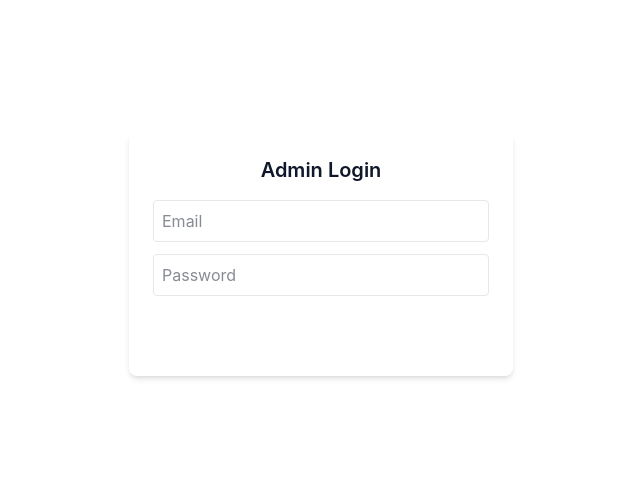
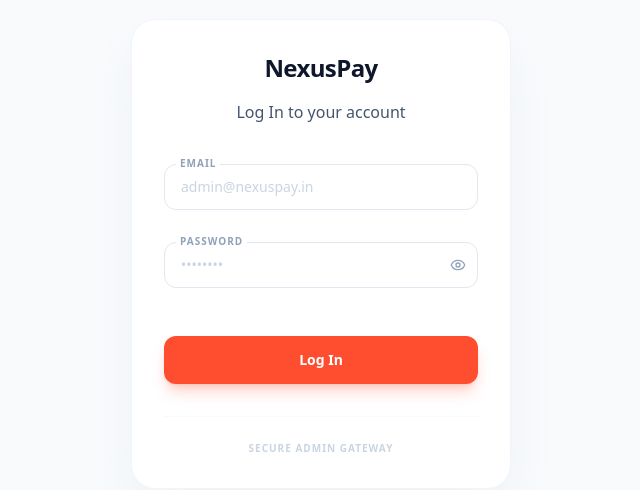
Before and after one commit to prayagupa23/heisenbug-admin, a Next.js app: page /login in a window 1280 px wide. Shown: the part 146-636 px from the top of the page, without its empty margins (319-959 px from the left). Built offline with nearby package versions, Linux system fonts and the light colour scheme; no server answers.

Commit message:
Admin done

```diff
--- a/src/app/login/page.js
+++ b/src/app/login/page.js
@@ -2,10 +2,12 @@
 
 import { useState } from 'react'
 import { supabase } from '@/lib/supabaseClient'
+import { Eye, EyeOff } from 'lucide-react'
 
-export default function LoginPage() {
+export default function AdminLogin() {
     const [email, setEmail] = useState('')
     const [password, setPassword] = useState('')
+    const [showPassword, setShowPassword] = useState(false)
     const [error, setError] = useState(null)
     const [loading, setLoading] = useState(false)
 
@@ -14,63 +16,102 @@ export default function LoginPage() {
         setLoading(true)
         setError(null)
 
+        try {
             const { error } = await supabase.auth.signInWithPassword({
                 email,
                 password,
             })
 
-        if (error) {
-            setError(error.message)
-            setLoading(false)
-            return
-        }
+            if (error) throw error
 
-        // ✅ wait a moment for session to persist
             setTimeout(() => {
                 window.location.href = '/'
-        }, 500)
+            }, 600)
+        } catch (err) {
+            setError(err.message || 'Authentication failed.')
+            setLoading(false)
+        }
     }
 
     return (
-        <div className="min-h-screen flex items-center justify-center bg-background">
-            <form
-                onSubmit={handleLogin}
-                className="bg-card p-6 rounded-lg shadow-md w-full max-w-sm"
-            >
-                <h1 className="text-xl font-semibold mb-4 text-center">
-                    Admin Login
+        <div className="min-h-screen bg-slate-50 flex items-center justify-center p-4 font-sans">
+
+            <div className="w-full max-w-[380px] bg-white rounded-[24px] shadow-2xl shadow-slate-200/60 p-8 border border-slate-100 animate-in fade-in zoom-in-95 duration-300">
+
+                <div className="flex flex-col items-center mb-10">
+                    <h1 className="text-2xl font-bold text-slate-900 tracking-tight">
+                        NexusPay
                     </h1>
+                    <p className="text-base font-medium text-slate-600 mt-4">
+                        Log In to your account
+                    </p>
+                </div>
 
+                {/* Increased spacing from space-y-5 to space-y-8 */}
+                <form onSubmit={handleLogin} className="space-y-8">
                     {error && (
-                    <p className="text-red-500 text-sm mb-3">{error}</p>
+                        <div className="bg-red-50 text-red-600 text-[11px] py-2.5 px-3 rounded-lg border border-red-100 font-medium">
+                            {error}
+                        </div>
                     )}
 
+                    <div className="relative group">
+                        <label className="absolute -top-2 left-3 bg-white px-1 text-[10px] font-bold text-slate-400 uppercase tracking-widest group-focus-within:text-blue-600 transition-colors">
+                            Email
+                        </label>
                         <input
                             type="email"
-                    placeholder="Email"
-                    className="w-full mb-3 p-2 border rounded"
+                            placeholder="admin@nexuspay.in"
+                            className="w-full px-4 py-3 bg-transparent border border-slate-200 rounded-xl text-sm text-slate-800 placeholder-slate-300 focus:outline-none focus:ring-4 focus:ring-blue-500/5 focus:border-blue-600 transition-all"
                             value={email}
-                    onChange={(e) => setEmail(e.target.value)}
+                            onChange={(e) => setEmail(e.target.value.trim())}
                             required
                         />
+                    </div>
 
+                    {/* The space-y-8 on the form adds significant gap here */}
+                    <div className="relative group">
+                        <label className="absolute -top-2 left-3 bg-white px-1 text-[10px] font-bold text-slate-400 uppercase tracking-widest group-focus-within:text-blue-600 transition-colors">
+                            Password
+                        </label>
                         <input
-                    type="password"
-                    placeholder="Password"
-                    className="w-full mb-4 p-2 border rounded"
+                            type={showPassword ? "text" : "password"}
+                            placeholder="••••••••"
+                            className="w-full px-4 py-3 bg-transparent border border-slate-200 rounded-xl text-sm text-slate-800 placeholder-slate-300 focus:outline-none focus:ring-4 focus:ring-blue-500/5 focus:border-blue-600 transition-all"
                             value={password}
                             onChange={(e) => setPassword(e.target.value)}
                             required
                         />
+                        <button
+                            type="button"
+                            onClick={() => setShowPassword(!showPassword)}
+                            className="absolute right-3 top-1/2 -translate-y-1/2 text-slate-400 hover:text-slate-600 transition-colors"
+                        >
+                            {showPassword ? <EyeOff size={16} /> : <Eye size={16} />}
+                        </button>
+                    </div>
+
+                    <div className="flex justify-between items-center -mt-4">
+                        <div /> {/* Spacer */}
+                        <button type="button" className="text-[11px] font-semibold text-slate-400 hover:text-blue-600 transition-colors">
+                        </button>
+                    </div>
 
                     <button
                         type="submit"
                         disabled={loading}
-                    className="w-full bg-primary text-white py-2 rounded"
+                        className="w-full py-3.5 bg-[#FF4D30] hover:bg-[#E6452B] text-white text-sm font-bold rounded-xl shadow-lg shadow-[#FF4D30]/25 transition-all active:scale-[0.97] disabled:opacity-70 disabled:active:scale-100"
                     >
-                    {loading ? 'Signing in...' : 'Login'}
+                        {loading ? 'Authenticating...' : 'Log In'}
                     </button>
                 </form>
+
+                <div className="mt-8 text-center border-t border-slate-50 pt-6">
+                    <p className="text-[10px] text-slate-300 font-bold uppercase tracking-widest">
+                        Secure Admin Gateway
+                    </p>
+                </div>
+            </div>
         </div>
     )
 }
--- a/src/components/Sidebar.js
+++ b/src/components/Sidebar.js
@@ -1,10 +1,14 @@
 'use client'
 
+import { useState } from 'react'
+import { useRouter } from 'next/navigation'
+import { supabase } from '@/lib/supabaseClient'
 import {
   LayoutDashboard,
   Shield,
   LogOut,
-  Megaphone
+  Megaphone,
+  X
 } from 'lucide-react'
 import { cn } from '@/lib/utils'
 
@@ -15,8 +19,17 @@ const mainMenuItems = [
 ]
 
 export default function Sidebar({ activeItem, setActiveItem }) {
+  const [showLogoutConfirm, setShowLogoutConfirm] = useState(false)
+  const router = useRouter()
+
+  const handleLogout = async () => {
+    await supabase.auth.signOut()
+    // Using window.location for a hard refresh to clear any cached admin state
+    window.location.href = '/login'
+  }
+
   return (
-      <div className="w-64 bg-card border-r border-border flex flex-col h-screen">
+      <div className="w-64 bg-card border-r border-border flex flex-col h-screen relative">
         {/* Logo */}
         <div className="p-6 border-b border-border">
           <div className="flex items-center space-x-3">
@@ -71,11 +84,48 @@ export default function Sidebar({ activeItem, setActiveItem }) {
               <p className="text-sm font-medium text-foreground">Prayag Upadhyaya</p>
               <p className="text-xs text-muted-foreground">Super Admin</p>
             </div>
-            <button className="text-muted-foreground hover:text-foreground hover:bg-gray-100 p-1 rounded transition-all duration-200">
+            <button
+                onClick={() => setShowLogoutConfirm(true)}
+                className="text-muted-foreground hover:text-foreground hover:bg-gray-100 p-1 rounded transition-all duration-200"
+            >
               <LogOut className="w-4 h-4" />
             </button>
           </div>
         </div>
+
+        {/* LOGOUT CONFIRMATION OVERLAY */}
+        {showLogoutConfirm && (
+            <div className="fixed inset-0 z-[100] flex items-center justify-center bg-black/40 backdrop-blur-sm p-4 animate-in fade-in duration-200">
+              <div className="bg-white rounded-xl shadow-2xl w-full max-w-sm overflow-hidden border border-border animate-in zoom-in-95 duration-200">
+                <div className="p-6">
+                  <div className="flex items-center gap-4 mb-4">
+                    <div className="w-12 h-12 rounded-full bg-red-50 flex items-center justify-center text-red-600">
+                      <LogOut className="w-6 h-6" />
+                    </div>
+                    <div>
+                      <h3 className="text-lg font-bold text-gray-900">Sign Out</h3>
+                      <p className="text-sm text-gray-500">Are you sure you want to log out?</p>
+                    </div>
+                  </div>
+
+                  <div className="flex gap-3">
+                    <button
+                        onClick={() => setShowLogoutConfirm(false)}
+                        className="flex-1 px-4 py-2.5 bg-gray-100 hover:bg-gray-200 text-gray-700 text-sm font-bold rounded-lg transition-colors"
+                    >
+                      Cancel
+                    </button>
+                    <button
+                        onClick={handleLogout}
+                        className="flex-1 px-4 py-2.5 bg-red-600 hover:bg-red-700 text-white text-sm font-bold rounded-lg transition-all shadow-md active:scale-95"
+                    >
+                      Logout
+                    </button>
+                  </div>
+                </div>
+              </div>
+            </div>
+        )}
       </div>
   )
 }
--- a/src/components/TransactionChart.js
+++ b/src/components/TransactionChart.js
@@ -34,6 +34,7 @@ export default function TransactionChart() {
     const days = RANGE_MAP[range]
     const fromDate = new Date()
     fromDate.setDate(fromDate.getDate() - days)
+    fromDate.setHours(0, 0, 0, 0) // Start from the beginning of the day
 
     const { data: txns, error } = await supabase
         .from('transactions')
@@ -47,21 +48,31 @@ export default function TransactionChart() {
       return
     }
 
+    // Initialize grouped object to ensure chronological order and fill empty days
     const grouped = {}
 
+    // Pre-fill keys for 1W to ensure a continuous graph even if some days have 0 transactions
+    if (range === '1W') {
+      for (let i = 0; i < 7; i++) {
+        const d = new Date()
+        d.setDate(d.getDate() - (6 - i))
+        const label = d.toLocaleDateString('en-IN', { weekday: 'short' })
+        grouped[label] = 0
+      }
+    }
+
     txns.forEach(txn => {
+      const txnDate = new Date(txn.created_at)
       const label =
           days <= 7
-              ? `W${Math.ceil(
-                  (new Date(txn.created_at).getTime() - fromDate.getTime()) /
-                  (7 * 24 * 60 * 60 * 1000)
-              )}`
-              : new Date(txn.created_at).toLocaleDateString('en-IN', {
+              ? txnDate.toLocaleDateString('en-IN', { weekday: 'short' })
+              : txnDate.toLocaleDateString('en-IN', {
                 day: 'numeric',
                 month: 'short',
               })
 
-      if (!grouped[label]) {
+      // If key doesn't exist (for 1M/3M), initialize it
+      if (grouped[label] === undefined) {
         grouped[label] = 0
       }
 
@@ -144,12 +155,12 @@ export default function TransactionChart() {
                       tickLine={false}
                       tick={{ fill: '#6b7280', fontSize: 11 }}
                       tickFormatter={v => `₹${v}K`}
-                      width={35}
+                      width={40}
                   />
 
                   <Tooltip
                       formatter={v => [`₹${v}K`, 'Volume']}
-                      labelFormatter={label => `Period ${label}`}
+                      labelFormatter={label => `Date: ${label}`}
                       contentStyle={{
                         backgroundColor: 'white',
                         border: '1px solid #e5e7eb',
@@ -164,6 +175,7 @@ export default function TransactionChart() {
                       stroke="#3b82f6"
                       strokeWidth={2}
                       fill="url(#colorValue)"
+                      animationDuration={1500}
                   />
 
                   <ReferenceLine
```
Lines whose indentation alone changed are shown as unchanged.
